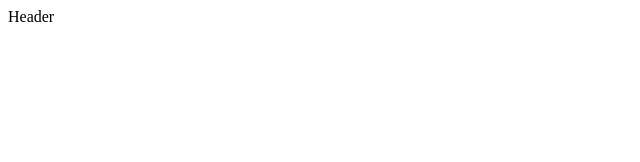
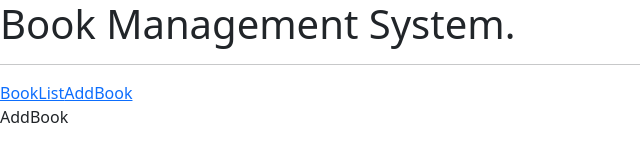
Before and after one commit to Faisul0404/BookManagement_React, a React app in the folder book-management-react/: page /add in a window 1280 px wide. Shown: the whole page, without its empty margins (0-640 px from the left). Built offline with nearby package versions, Linux system fonts and the light colour scheme.

Commit message:
file structure added and appRouters created

```diff
--- a/book-management-react/package.json
+++ b/book-management-react/package.json
@@ -6,9 +6,12 @@
     "@testing-library/jest-dom": "^5.17.0",
     "@testing-library/react": "^13.4.0",
     "@testing-library/user-event": "^13.5.0",
+    "bootstrap": "^5.3.1",
+    "node-sass": "^9.0.0",
     "react": "^18.2.0",
     "react-dom": "^18.2.0",
-    "react-scripts": "5.0.1",
+    "react-router-dom": "^6.15.0",
+    "react-scripts": "^5.0.1",
     "web-vitals": "^2.1.4"
   },
   "scripts": {
--- /dev/null
+++ b/book-management-react/src/components/AddBook.js
@@ -0,0 +1,9 @@
+import React from 'react'
+
+function AddBook() {
+  return (
+    <div>AddBook</div>
+  )
+};
+
+export default AddBook;
--- /dev/null
+++ b/book-management-react/src/components/BooksList.js
@@ -0,0 +1,9 @@
+import React from 'react'
+
+function BooksList() {
+  return (
+    <h2> Books List</h2>
+  )
+};
+
+export default BooksList;
--- a/book-management-react/src/components/Header.js
+++ b/book-management-react/src/components/Header.js
@@ -1,8 +1,20 @@
 import React from 'react'
+import { NavLink } from 'react-router-dom';
 
 function Header() {
   return (
-    <div>Header</div>
+   <header>
+    <h1> Book Management System.</h1>
+    <hr />
+    <div>
+    <NavLink to="/" className="link" activeClassName="active" exact>
+        BookList
+    </NavLink>
+    <NavLink to="/add" activeClassName="active" >
+        AddBook
+    </NavLink>
+    </div>
+   </header>
   )
 };
 
--- a/book-management-react/src/index.js
+++ b/book-management-react/src/index.js
@@ -1,10 +1,8 @@
 import React from 'react';
 import ReactDOM from 'react-dom';
-import Header from './components/Header';
+import AppRouter from './router/AppRouter';
+import './styles.scss';
+import 'bootstrap/dist/css/bootstrap.min.css';
 
-const root = ReactDOM.createRoot(document.getElementById('root'));
-root.render(
-  <React.StrictMode>
-    <Header />
-  </React.StrictMode>
-);
+
+ReactDOM.render(<AppRouter />, document.getElementById('root'));
--- /dev/null
+++ b/book-management-react/src/router/AppRouter.js
@@ -0,0 +1,24 @@
+import React from 'react';
+import { BrowserRouter, Routes, Route } from 'react-router-dom';
+import Header from '../components/Header';
+import BooksList from '../components/BooksList';
+import AddBook from '../components/AddBook';
+
+const AppRouter = () => {
+    return (
+        <BrowserRouter>
+            <div>
+            <Header />
+
+            <Routes>
+                <Route Component={BooksList} path="/" exact={true} />
+                <Route Component={AddBook} path="/add" />
+            </Routes>
+
+
+            </div>
+        </BrowserRouter>
+    );
+};
+
+export default AppRouter;
--- a/book-management-react/src/styles.scss
+++ b/book-management-react/src/styles.scss
@@ -1 +1,192 @@
-$Hex_007bff: #007bff;
+// $Hex_007bff: #007bff;
+
+// body {
+//     background: linear-gradient(141deg, #9fb8ad 0%, #1fc8db 51%, #2cb5e8 75%);
+//     font-family: Noto Sans, Helvetica, sans-serif;
+//     color: #666;
+//     letter-spacing: 1px;
+//     padding: 10px;
+//     min-height: 100vh;
+//   }
+
+//   header {
+//     text-align: center;
+//     margin: 10px 0 10px 0;
+
+//     .links {
+//       text-transform: uppercase;
+//       text-align: center;
+//       font-size: 150%;
+//       margin-bottom: 20px;
+
+//       .link:link,
+//       .link:visited {
+//         padding: 5px 10px;
+//         font-weight: 100;
+//         margin: 1rem;
+//         color: #fff;
+//         text-decoration: none;
+//         text-transform: uppercase;
+//         border-bottom: 2px solid transparent;
+//         transition: all 0.3s;
+//         -webkit-transition: all 0.3s;
+//         -moz-transition: all 0.3s;
+//         -ms-transition: all 0.3s;
+//         -o-transition: all 0.3s;
+
+//         &.active {
+//           font-weight: 500;
+//         }
+//       }
+
+//       .link:hover,
+//       .link:active {
+//         border-bottom: 2px solid #fff;
+//       }
+//     }
+//   }
+
+//   h1 {
+//     text-shadow: 0 0 20px #fefcc9, 10px -10px 30px #feec85,
+//       -20px -20px 40px #ffae34, 20px -40px 50px #ec760c, -20px -60px 60px #cd4606,
+//       0 -80px 70px #973716, 10px -90px 80px #451b0e;
+//     display: inline-block;
+//   }
+
+//   h1,
+//   h2 {
+//     color: #666;
+//   }
+
+//   .main-content {
+//     width: 80%;
+//     margin: auto auto 100px auto;
+//   }
+
+//   .main {
+//     margin-left: 10px;
+//   }
+
+//   .form {
+//     width: 50%;
+//     float: left;
+//     margin-bottom: 50px;
+//   }
+
+//   .book-list {
+//     display: flex;
+//     flex-wrap: wrap;
+//     justify-content: center;
+//     align-items: center;
+//   }
+
+//   .book {
+//     margin: 10px;
+//     width: 288px;
+//     overflow: hidden;
+
+//     .book-title {
+//       font-weight: bold;
+//     }
+
+//     .book-details {
+//       margin-bottom: 1rem;
+
+//       & > div {
+//         margin-bottom: 0.5rem;
+//       }
+//     }
+//   }
+
+//   .main-form {
+//     color: #222222;
+//     font-size: 18px;
+//     width: 70%;
+//     margin: auto;
+//   }
+
+//   .input-control {
+//     border: 1px solid #ccc;
+//     color: #555555;
+//     background-color: #fff;
+//     height: 46px;
+//     font-size: 18px;
+//     line-height: 1.3333333;
+//     border-radius: 0;
+//     display: block;
+//     margin-bottom: 30px;
+//     padding: 10px;
+//     width: 100%;
+
+//     &:focus {
+//       outline: none;
+//       box-shadow: inset 0 1px 1px rgba(0, 0, 0, 0.075),
+//         0 0 8px rgba(23, 24, 24, 0.6);
+//       border: 1px solid #cecece;
+//     }
+//   }
+
+//   button {
+//     margin-right: 5px;
+//   }
+
+//   .submit-btn {
+//     margin-top: 1rem;
+//   }
+
+//   .login {
+//     text-align: center;
+//     padding: 10px;
+//     height: 200px;
+//     line-height: 200px;
+
+//     button {
+//       font-size: 20px;
+//     }
+//   }
+
+//   .errorMsg {
+//     color: #f21e08;
+//     background: #fff0f0;
+//     padding: 10px;
+//   }
+
+//   .successMsg {
+//     color: #00ff00;
+//     background: #077707;
+//     padding: 10px;
+//   }
+
+//   .centered-message {
+//     width: 500px;
+//     margin: auto;
+//   }
+
+//   .message {
+//     color: #0e1b1e;
+//     font-size: 25px;
+//     margin-left: 10px;
+//   }
+
+//   @media screen and (max-width: 400px) {
+//     h1 {
+//       font-size: 30px;
+//     }
+
+//     header {
+//       .links {
+//         a {
+//           font-size: 1.2rem;
+//         }
+
+//         .link:link,
+//         .link:visited {
+//           margin: unset;
+//         }
+//       }
+//     }
+
+//     .main-form {
+//       width: 100%;
+//     }
+//   }
```
Also changed, not shown: book-management-react/src/components/BookForm.js (added, +9 -0 lines), 1 other file.
